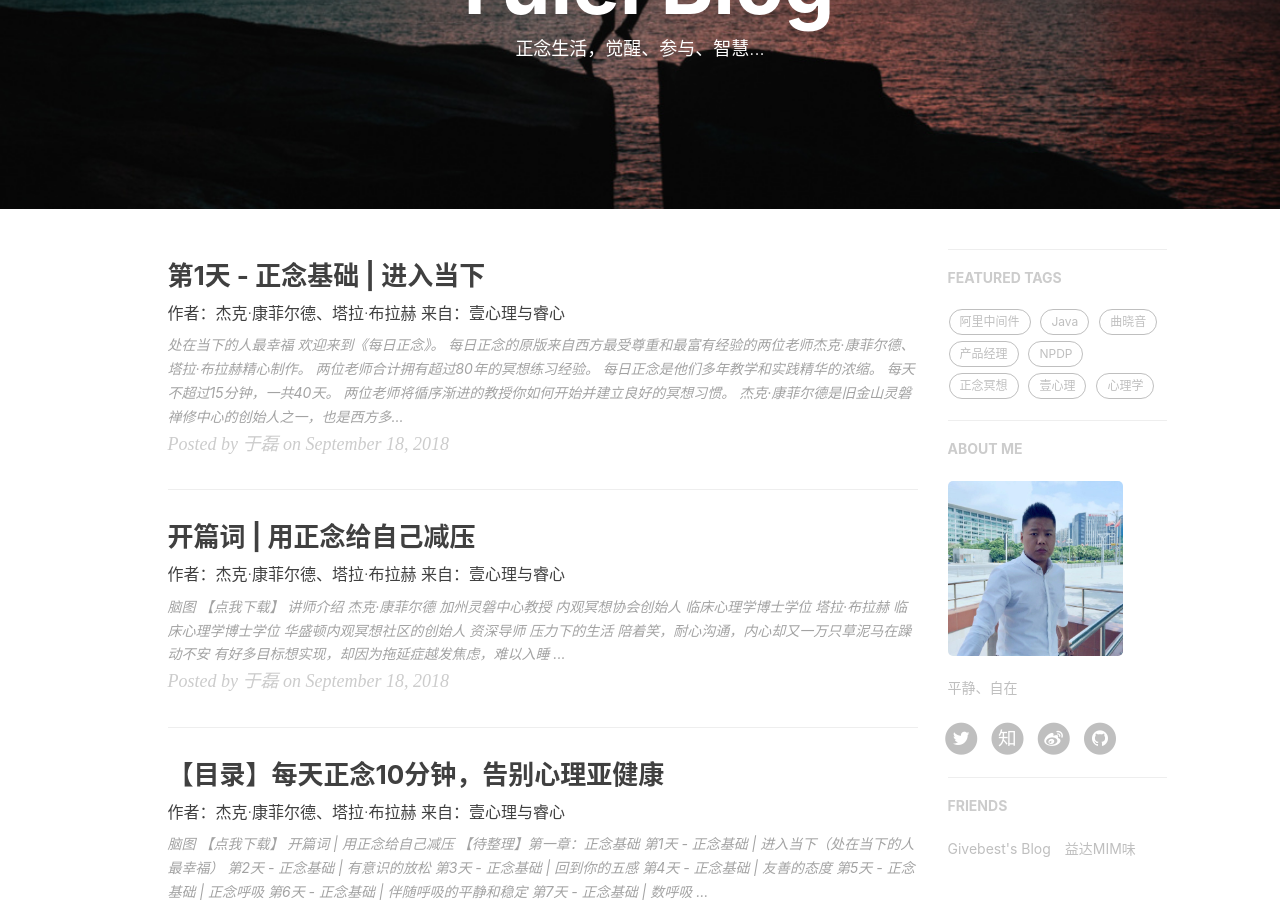
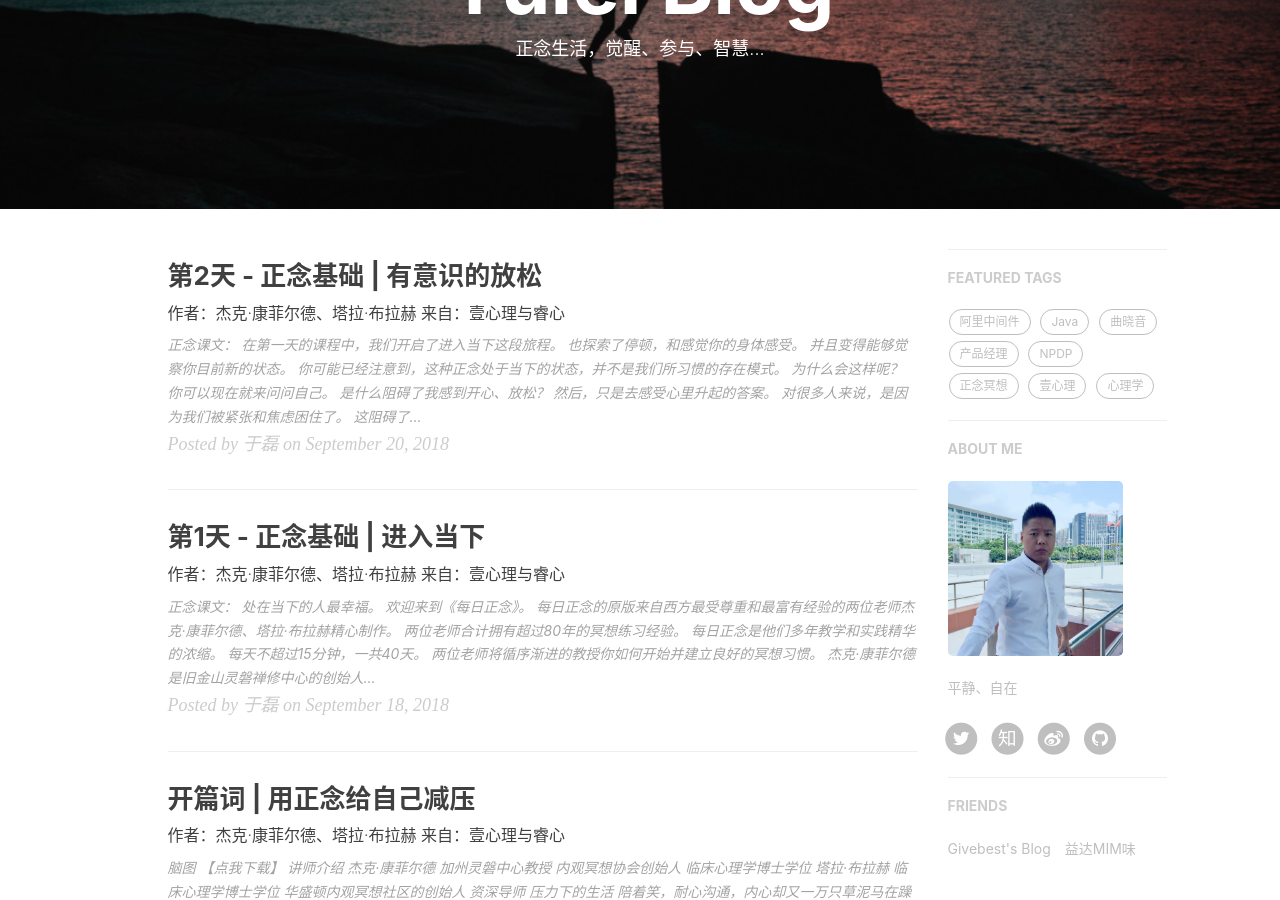
Before and after one commit to yuleizhuai/yuleizhuai.github.io, a Jekyll site: the page built from index.html, in a window 1280 px wide and 900 px high, scrolled down 209 px. Built offline with Jekyll 4.4.1, drawn with Linux system fonts in a browser that asks for light colours; nearby versions of some CDN libraries; the list of posts is cut into pages by our own code; comment, search, counter and statistics services are not loaded; some of the changed lines change nothing that is shown; some of the changed text lies outside the part shown.

Commit message:
add 02 有意识的放松

```diff
--- a/_posts/Mindful/2018-09-19-into_the_present.markdown
+++ b/_posts/Mindful/2018-09-19-into_the_present.markdown
@@ -13,9 +13,9 @@ tags:
 
 ---
 
+> 正念课文：
 
-
-> 处在当下的人最幸福
+`处在当下的人最幸福。`
 
 欢迎来到《每日正念》。
 
@@ -195,4 +195,22 @@ tags:
 
 叮......
 
+
+
+> 学习心得：
+
+1.跟随老师的音频引导，全情投入正念
+
+2.输出每节正念课文
+
+3.声情并茂的朗诵文字，并录音
+
+4.跟随自己的录音，全情投入正念
+
+5.倾听自己的声音，逐渐优化语调、控制语速，达到修炼心性。
+
+**总结：每节课这样做5遍后，经历了从理解到升华，并转化为已所用。**
+
+
+
 ![mindful_directory](/img/mindful/share.jpeg)
--- /dev/null
+++ b/_posts/Mindful/2018-09-20-02Conscious_relaxation.markdown
@@ -0,0 +1,308 @@
+---
+layout:     post
+title:      "第2天 - 正念基础 | 有意识的放松"
+subtitle:   "作者：杰克·康菲尔德、塔拉·布拉赫 来自：壹心理与睿心"
+date:       2018-09-20 23:48:54
+author:     "于磊"
+header-img: "img/home-bg5.jpg"
+catalog: true
+tags:
+    - 正念冥想
+    - 壹心理
+    - 心理学
+
+---
+
+> 正念课文：
+
+在第一天的课程中，我们开启了进入当下这段旅程。
+
+也探索了停顿，和感觉你的身体感受。
+
+并且变得能够觉察你目前新的状态。
+
+你可能已经注意到，这种正念处于当下的状态，并不是我们所习惯的存在模式。
+
+为什么会这样呢？
+
+你可以现在就来问问自己。
+
+是什么阻碍了我感到开心、放松？
+
+然后，只是去感受心里升起的答案。
+
+对很多人来说，是因为我们被紧张和焦虑困住了。
+
+这阻碍了我们，去找到心灵的归属。
+
+当我们总是很忙，没有空闲的时候。
+
+身体会变得越来越紧绷。
+
+心会越来越焦虑。
+
+作家说道：现代生活的忙碌和压力，或许是当代最常见的一种暴力形式。
+
+让自己陷入各种矛盾和担忧。
+
+答应了过多的要求。
+
+承担了过多的项目。
+
+想要去帮助每个人、每件事。
+
+这其实是在屈服于这个时代的暴力。
+
+通过带着正念觉知，来暂停一会儿。
+
+你开始从那种激烈的压迫感中，转移出来。
+
+而进入一种真正的、健康的生活方式。
+
+当你停下手中忙碌的事情。
+
+而去花一些时间，放松你的身体时。
+
+你会发现你的心也跟着放松下来。
+
+有意识的放松，是进入当下之后的下一步。
+
+所以，接下来让我们了解一下，压力是怎么运作的。
+
+当我们被一些看似具有威胁的事物刺激时。
+
+我们会习惯性的进入战斗、逃跑、崩结的状态。
+
+如果这种刺激强度很大，或是持续一段时间的话。
+
+我们的神经系统会变得过度的活跃。
+
+从而会固定在这持续的战斗、逃跑、崩结状态。
+
+持续在这种状态，意味着我们会一直有一种存在危险中的感觉。
+
+因此，身体会持续的分泌和压力相关的生物化学成分。
+
+而我们的肌肉，会长期处于紧绷的状态。
+
+想象你握着拳，并且必须一直持续的紧握。
+
+你很快就会发现，你需要越来越多的精力来保持这种紧绷的状态。
+
+一直处于压力状态中，是会让人精疲力竭的。
+
+而且，这也降低了我们日常生活质量。
+
+就像诗人写道：我们忙于管理自己，以至于忘记了生命的神圣。
+
+就像你已经知道，压力大的人，健康状态通常会更差、寿命更短。
+
+研究发现，正念练习，会减少与压力有关的应激激素皮质醇的分泌。
+
+帮助预防发炎，降低抑郁和心脏疾病的风险。
+
+所以，我们可以一直陷在这种压力中。
+
+也可以学会，如何去停顿放松我们的身体。
+
+然后，开始回归自然的当下。
+
+放松的第一步，是注意到紧张感。
+
+紧张就像我们遇到威胁时，习惯性穿上的自我保护的盔甲。
+
+我的一个朋友是幼儿园老师，她告诉我：以前如果有孩子变得情绪激动，她也会提高嗓门，并且会用威胁孩子们来控制局面。
+
+在练习了正念之后，她的忍耐度提高了。
+
+而且她发现，她面对情绪激动的孩子时，也可以保持平静和放松。
+
+然后，当孩子冷静下来。
+
+她会看到孩子的眼睛说：哦，原来你在这啊。
+
+我们总是一直处在行动模式中。
+
+去放松并不是我们的另一个行动。
+
+放松，是去消融我们的紧张感。
+
+一位学生，去问他的印度瑜伽老师：我是不是要去信了印度教后，才能来练您教的瑜伽呢？
+
+这位老师回答道：“**我教的不是印度教，我教的是去除行动模式**”。
+
+当我们进行着有意识地放松时。
+
+我们会自然而然不再处于一种行动模式中。
+
+当我们能够将温柔的觉知带到我们身体中紧张的部位。
+
+放松会自然而然的发生。
+
+我们会在接下来第二课的练习中，去探索和体会这些。
+
+去练习有意识的放松。
+
+我们可以首先找到一个舒适的姿势。
+
+理想的情况是找到一个，既能让你保持警醒，又放松的姿势。
+
+温和的闭上眼睛。
+
+把注意力放到内在。
+
+从一开始，就要有意识地进入放松的存在状态。
+
+当你坐好后，把注意力放到你的呼吸上。
+
+让我们先深深地吸气。
+
+感觉空气充满了你的胸腔。
+
+充满了肺部。
+
+然后缓缓地呼气。
+
+感受到一种放松，而释放的感觉。
+
+现在让呼吸回到自然的频率。
+
+去感受你在这一呼一吸之间放松。
+
+感受你的身体正在呼吸。
+
+正坐在这里。
+
+注意那些身体的接触点。
+
+臀部碰触椅子的压力和温暖。
+
+脚掌和地板接触的感觉。
+
+感受这充满安全感的连接。
+
+这扎根大地的感觉。
+
+我们正稳稳的坐在大地上。
+
+现在轻轻地把注意力放在双眼上。
+
+让眼睛变得柔和。
+
+让眉毛打开、放松。
+
+让你的下颚张开。
+
+放松舌头的根部。
+
+你也许会感受到嘴唇细微真实的上扬。
+
+口腔里则内含着微笑。
+
+把你的觉知带到你的肩膀上。
+
+然后放松，你可以去想象你的肩膀就像冰块一样。
+
+它先是融化成水。
+
+然后又蒸发成空气。
+
+从冰块融化成水。
+
+从水蒸发到空气中。
+
+让双手毫不费力的放松。
+
+去看看你是否能由内而外的感受你的双手。
+
+留意各种感觉。
+
+比如刺痛感、脉搏的跳动。
+
+又或许是温暖的感觉。
+
+让你的胸腔打开。
+
+注意到心脏部位的感觉。
+
+并去放松。
+
+让腹部松弛、放松。
+
+看看你能不能用放松的腹部去迎接你的下一次吸气。
+
+感受这一次的呼吸。
+
+再一次感受你的呼吸。
+
+让整个骨盆部位放松。
+
+释放所有的紧张感。
+
+放松双脚、双腿。
+
+现在完全的打开，去感受你的整个身体。
+
+你的身体是五感的集合。
+
+感觉你的平和与开放。
+
+感受伴随着呼吸的温和的动作。
+
+见证生命力在变化中的舞蹈。
+
+如果，你发现你走神了。
+
+就轻柔地把注意力拉回来。
+
+回到身体充满活力的感觉。
+
+有一种放松的当下的觉知。
+
+通常在你的心开始走神时。
+
+你的身体也会紧张起来。
+
+当你回到这当下时。
+
+你也许可以再次的放松。
+
+你可以在任何一个时刻，重头再来。
+
+有意识的去放松。
+
+放松肩膀、双手、腹部。
+
+并重新进入平静的当下。
+
+感受每时每刻里，你鲜活的生命体验。
+
+随着铃声响起，跟随你自己的节奏。
+
+睁开眼睛。
+
+感受一下能不能带着这种放松、开阔的凌在感。
+
+进入到接下来的活动之中。
+
+叮......
+
+
+
+> 学习心得：
+
+1.跟随老师的音频引导，全情投入正念
+
+2.输出每节正念课文
+
+3.声情并茂的朗诵文字，并录音
+
+4.跟随自己的录音，全情投入正念
+
+5.倾听自己的声音，逐渐优化语调、控制语速，达到修炼心性。
+
+**总结：每节课这样做5遍后，经历了从理解到升华，并转化为已所用。**
+
+
+
+![mindful_directory](/img/mindful/share.jpeg)
```
